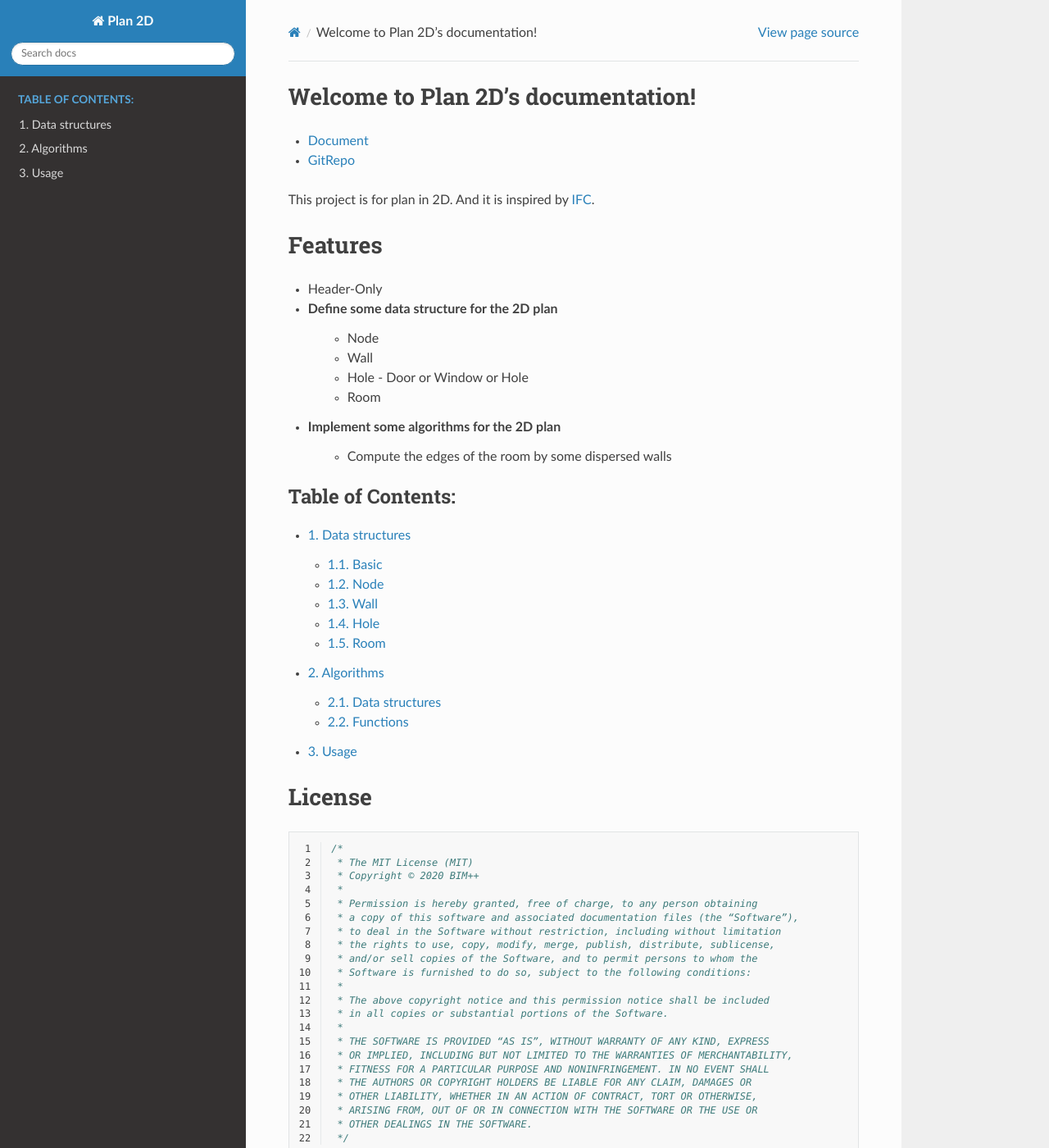
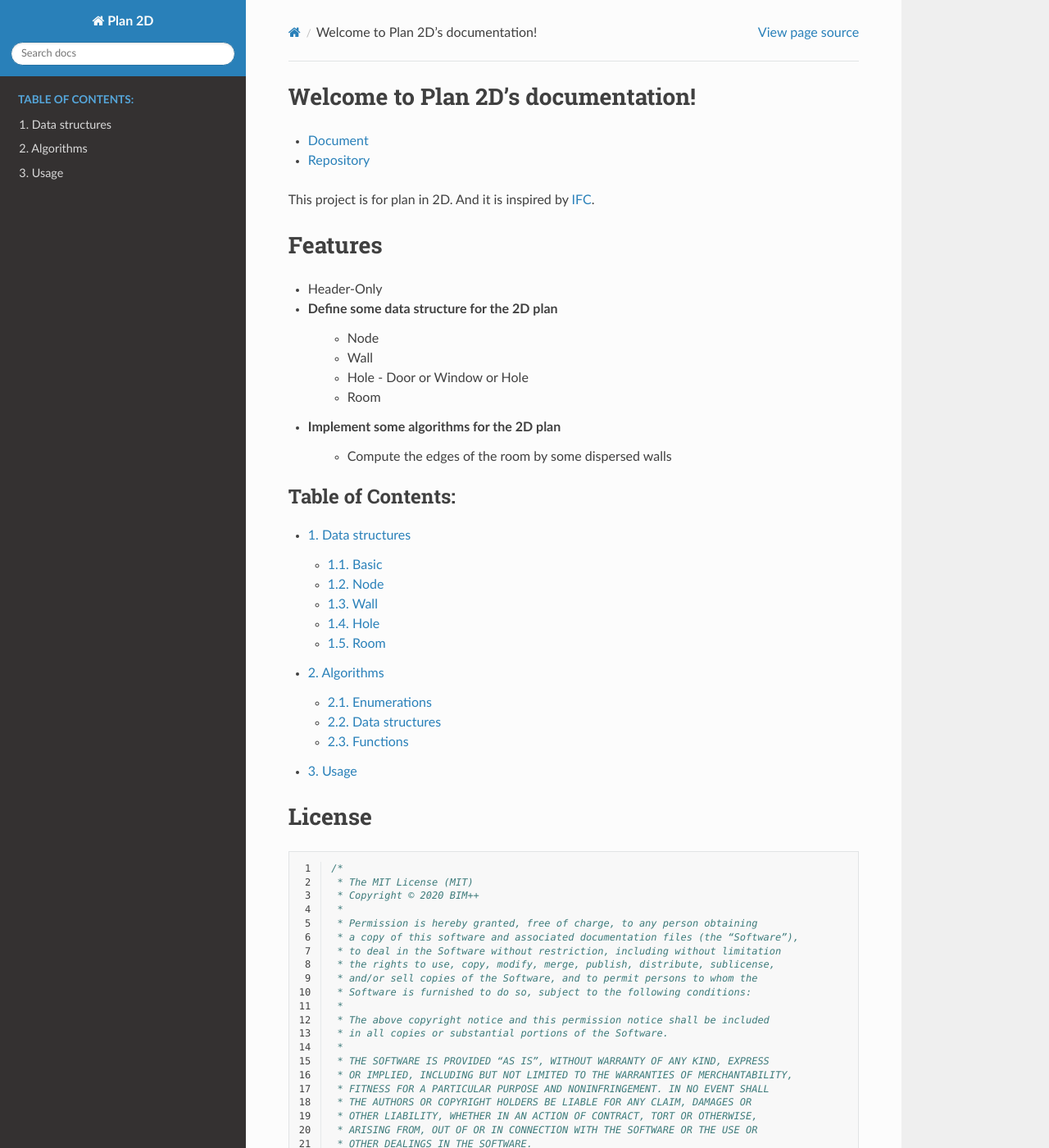
Before and after one commit to bimpp/plan2d, a Sphinx documentation site: the page built from docs/index.rst, in a window 1280 px wide and 1400 px high. Shown: the whole window at 82% size. Built offline with Sphinx 7.4.7 and the Read the Docs theme 2.0.0, drawn with Linux system fonts in a browser that asks for light colours.

Commit message:
Squashed commit of the following:
commit 95bfac7ff66ebd9a7b47e4d84800671f51be3be3
Author: Xing Ji <jixingcn@gmail.com>
Date:   Tue Sep 29 10:32:45 2020 +0800

    update docs

```diff
--- /dev/null
+++ b/docs/_static/css/main.css
@@ -0,0 +1,11 @@
+.red {
+    color: red
+}
+
+.blue {
+    color: blue
+}
+
+.green {
+    color: green
+}
--- a/docs/conf.py
+++ b/docs/conf.py
@@ -56,6 +56,10 @@
     '_static'
 ]
 
+html_css_files = [
+    'css/main.css'
+]
+
 # Breathe Configuration
 breathe_projects = {
     "plan2d": "../output/code/xml"
--- a/docs/index.rst
+++ b/docs/index.rst
@@ -7,7 +7,7 @@
 ===================================
 
 * Document_
-* GitRepo_
+* Repository_
 
 This project is for plan in 2D. And it is inspired by IFC_.
 
@@ -62,5 +62,5 @@
     */
 
 .. _Document: https://bimpp.io/docs/plan2d
-.. _GitRepo: https://gitee.com/bimpp/plan2d
+.. _Repository: https://gitee.com/bimpp/plan2d
 .. _IFC: https://technical.buildingsmart.org/standards/ifc/
```
Also changed, not shown: docs/algorithms.rst (+20 -8 lines), docs/_static/images/plot_angleex.png (added), docs/_static/images/plot_cosex.png (added), docs/_static/images/plot_sinex.png (added), docs/_static/images/side_type.png (added).
